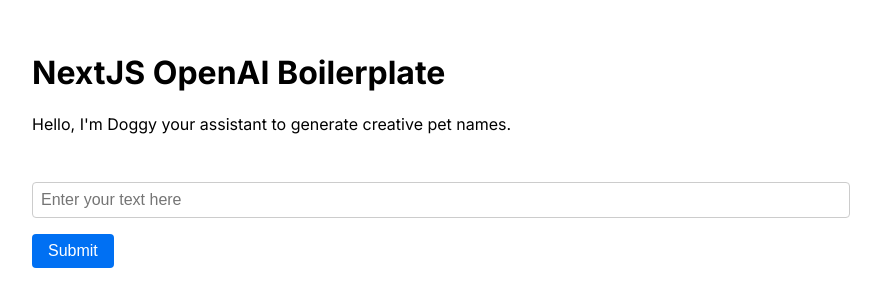
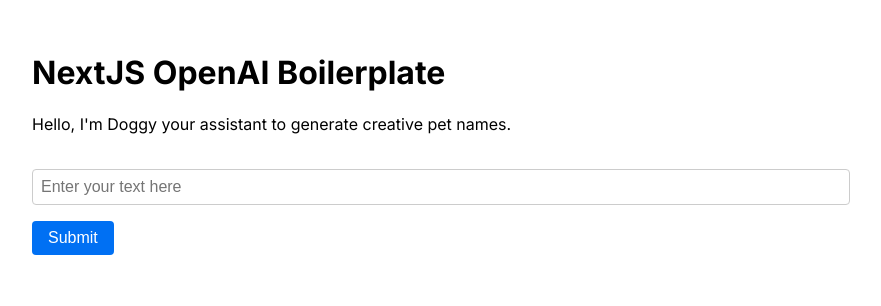
Before and after one commit to moritzfelipe/nextjs-openai-boilerplate, a Next.js app: page / in a window 1280 px wide. Shown: the top 306 px of the page, without its empty margins (208-1089 px from the left). Built offline with nearby package versions, Linux system fonts and the light colour scheme.

Commit message:
feat: adjust the styles

```diff
--- a/styles/globals.css
+++ b/styles/globals.css
@@ -1,6 +1,6 @@
 /* /styles/global.css */
 body {
-  font-family: 'Inter', sans-serif;
+  font-family: "Inter", sans-serif;
   margin: 0;
   padding: 0;
   box-sizing: border-box;
@@ -38,6 +38,6 @@
 }
 
 .response-display {
-  margin-top: 1rem;
-  padding: 0.5rem;
+  margin-top: 0.3rem;
+  padding: 0.1rem;
 }
```
